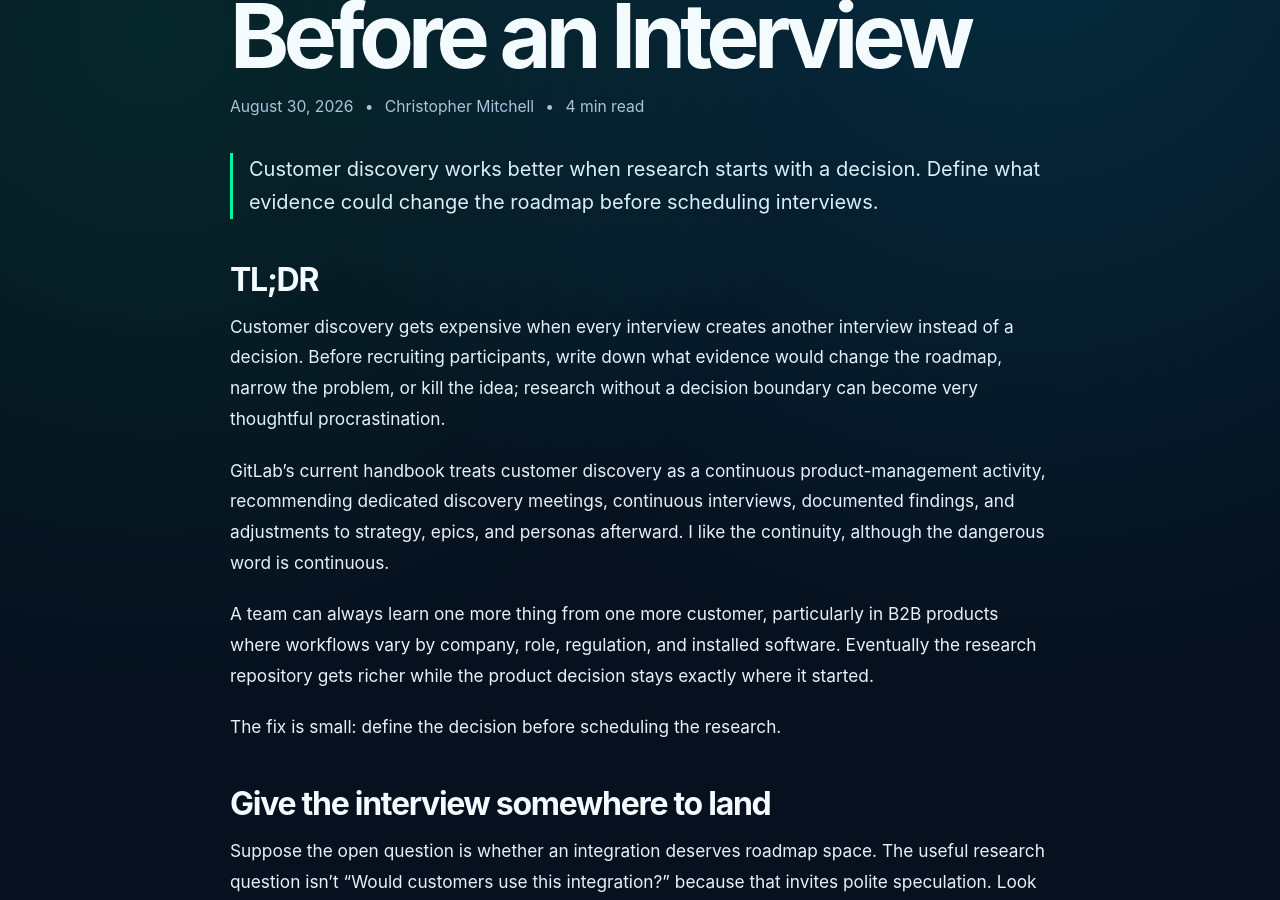
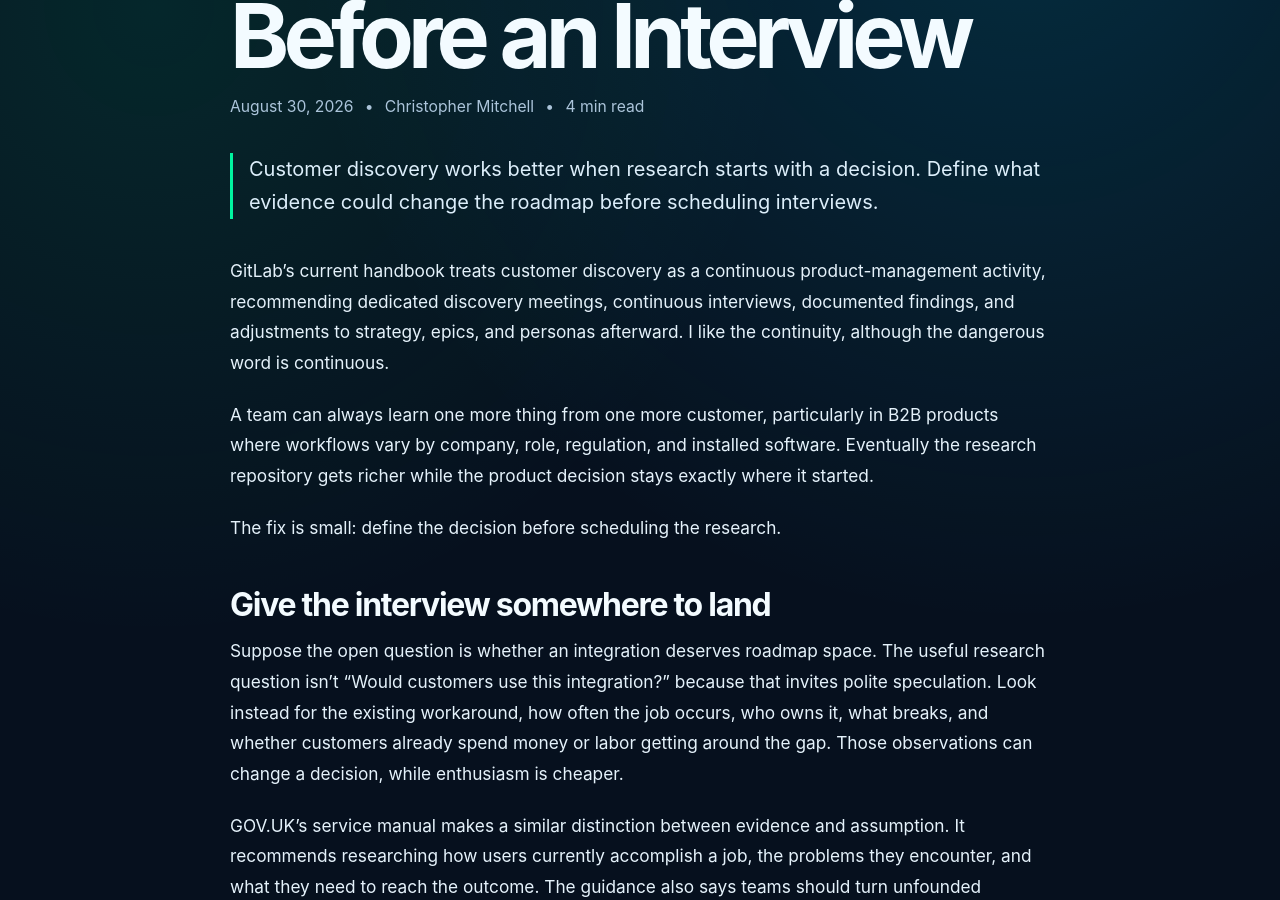
Before and after one commit to christophermitchell012/mitchellcoinc, a Jekyll site: the page built from _posts/2026-08-30-customer-discovery-needs-a-decision.md, in a window 1280 px wide and 900 px high, scrolled down 353 px. Built offline with Jekyll 4.4.1, drawn with Linux system fonts in a browser that asks for light colours; comment, search, counter and statistics services are not loaded.

Commit message:
Remove duplicate TLDR from customer discovery post

```diff
--- a/_posts/2026-08-30-customer-discovery-needs-a-decision.md
+++ b/_posts/2026-08-30-customer-discovery-needs-a-decision.md
@@ -6,10 +6,6 @@ category: Customer Discovery + Product
 description: "Customer discovery works better when research starts with a decision. Define what evidence could change the roadmap before scheduling interviews."
 read_time: "4 min read"
 ---
-
-## TL;DR
-
-Customer discovery gets expensive when every interview creates another interview instead of a decision. Before recruiting participants, write down what evidence would change the roadmap, narrow the problem, or kill the idea; research without a decision boundary can become very thoughtful procrastination.
 
 GitLab's current handbook treats customer discovery as a continuous product-management activity, recommending dedicated discovery meetings, continuous interviews, documented findings, and adjustments to strategy, epics, and personas afterward. I like the continuity, although the dangerous word is continuous.
 
```
